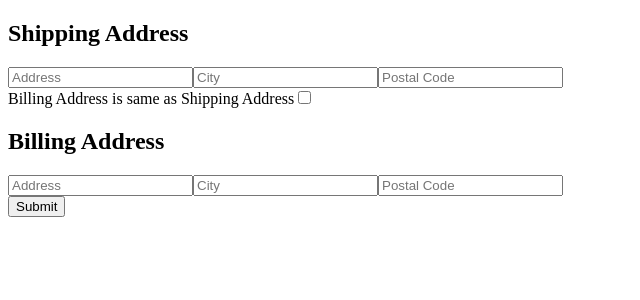
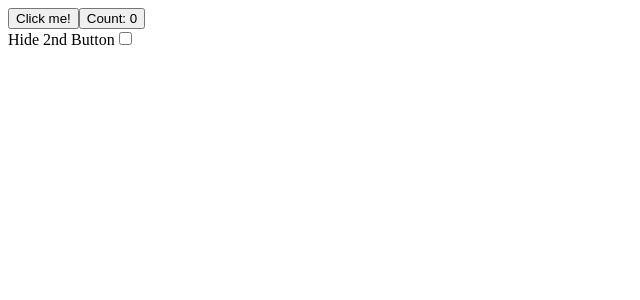
Before and after one commit to shalstein/react-winter-26, a React (Vite) app: page / in a window 1280 px wide. Shown: the top 300 px of the page, without its empty margins (0-640 px from the left). Built offline with nearby package versions, Linux system fonts and the light colour scheme.

Commit message:
add refs to our button so alert will work

```diff
--- a/src/App.jsx
+++ b/src/App.jsx
@@ -1,7 +1,30 @@
 import OrderForm from "./OrderForm";
-
+import CounterButton from "./CounterButton";
+import { useRef, useState } from "react";
 function App() {
-  return <OrderForm />;
+  const [hidden, setHidden] = useState(false);
+  //let currentCount = 0;
+  const currentCountRef = useRef(0);
+  console.log("we rerendered app.jsx");
+  return (
+    <>
+      <button
+        onClick={() =>
+          alert("clicked " + ++currentCountRef.current + " times!")
+        }
+      >
+        Click me!
+      </button>
+      <CounterButton hidden={hidden} />
+      <br />
+      <label>Hide 2nd Button</label>
+      <input
+        type="checkbox"
+        checked={hidden}
+        onChange={() => setHidden(!hidden)}
+      />
+    </>
+  );
 }
 
 export default App;
```
